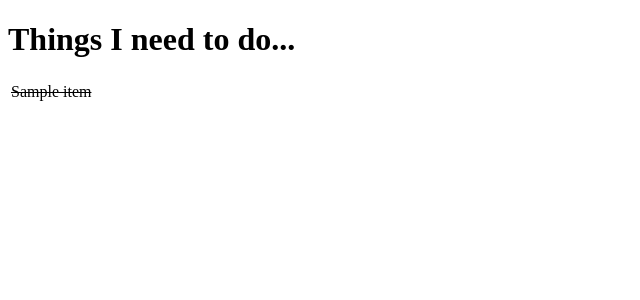
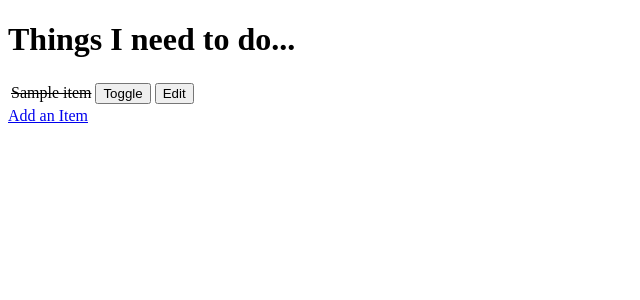
Before and after one commit to Code-Institute-Solutions/HerokuDeployment, a Django app: page / in a window 1280 px wide. Shown: the top 300 px of the page, without its empty margins (0-640 px from the left). Run offline with Django 3.2, Linux system fonts and the light colour scheme; tables that the repository leaves empty hold one stand-in row (values such as "Sample post").

Commit message:
Finished Code

```diff
--- a/django_todo/urls.py
+++ b/django_todo/urls.py
@@ -15,10 +15,13 @@ Including another URLconf
 """
 from django.conf.urls import url
 from django.contrib import admin
-from todo.views import get_todo_list
+from todo.views import get_todo_list, create_an_item, edit_an_item, toggle_status
 
 
 urlpatterns = [
     url(r'^admin/', admin.site.urls),
-    url(r'^$', get_todo_list)
+    url(r'^$', get_todo_list),
+    url(r'^add$', create_an_item),
+    url(r'^edit/(?P<id>\d+)$', edit_an_item),
+    url(r'^toggle/(?P<id>\d+)$', toggle_status),
 ]
--- a/todo/templates/todo_list.html
+++ b/todo/templates/todo_list.html
@@ -17,6 +17,14 @@
             {% else %}
             <td>{{ item.name }}</td>
             {% endif %}
+
+            <td>
+                <form method="POST" action="toggle/{{ item.id }}">{% csrf_token %}<input type="submit" value="Toggle"></form>
+            </td>
+
+            <td>
+                <form method="GET" action="edit/{{ item.id }}"><input type="submit" value="Edit"></form>
+            </td>
         </tr>
         {% empty %}
         <p>You have nothing to do.</p>
@@ -24,5 +32,7 @@
 
     </table>
 
+    <a href="add">Add an Item</a>
+
 </body>
 </html>
--- a/todo/views.py
+++ b/todo/views.py
@@ -1,8 +1,39 @@
-from django.shortcuts import render, HttpResponse
+from django.shortcuts import render, HttpResponse, redirect, get_object_or_404
 from .models import Item
-
+from .forms import ItemForm
 
 # Create your views here.
 def get_todo_list(request):
     results = Item.objects.all()
     return render(request, "todo_list.html", {'items': results})
+
+def create_an_item(request):
+    if request.method=="POST":
+        form = ItemForm(request.POST, request.FILES)
+        if form.is_valid():
+            form.save()
+            return redirect(get_todo_list)
+    else:
+        form = ItemForm()
+
+    return render(request, "item_form.html", {'form': form})
+
+
+def edit_an_item(request, id):
+    item =get_object_or_404(Item, pk=id)
+
+    if request.method == "POST":
+        form = ItemForm(request.POST, instance=item)
+        if form.is_valid():
+            form.save()
+            return redirect(get_todo_list)
+    else:
+        form = ItemForm(instance=item)
+
+    return render(request, "item_form.html", {'form': form})
+
+def toggle_status(request, id):
+    item =get_object_or_404(Item, pk=id)
+    item.done = not item.done
+    item.save()
+    return redirect(get_todo_list)
```
Also changed, not shown: todo/forms.py (added, +7 -0 lines), todo/templates/item_form.html (added, +24 -0 lines).
